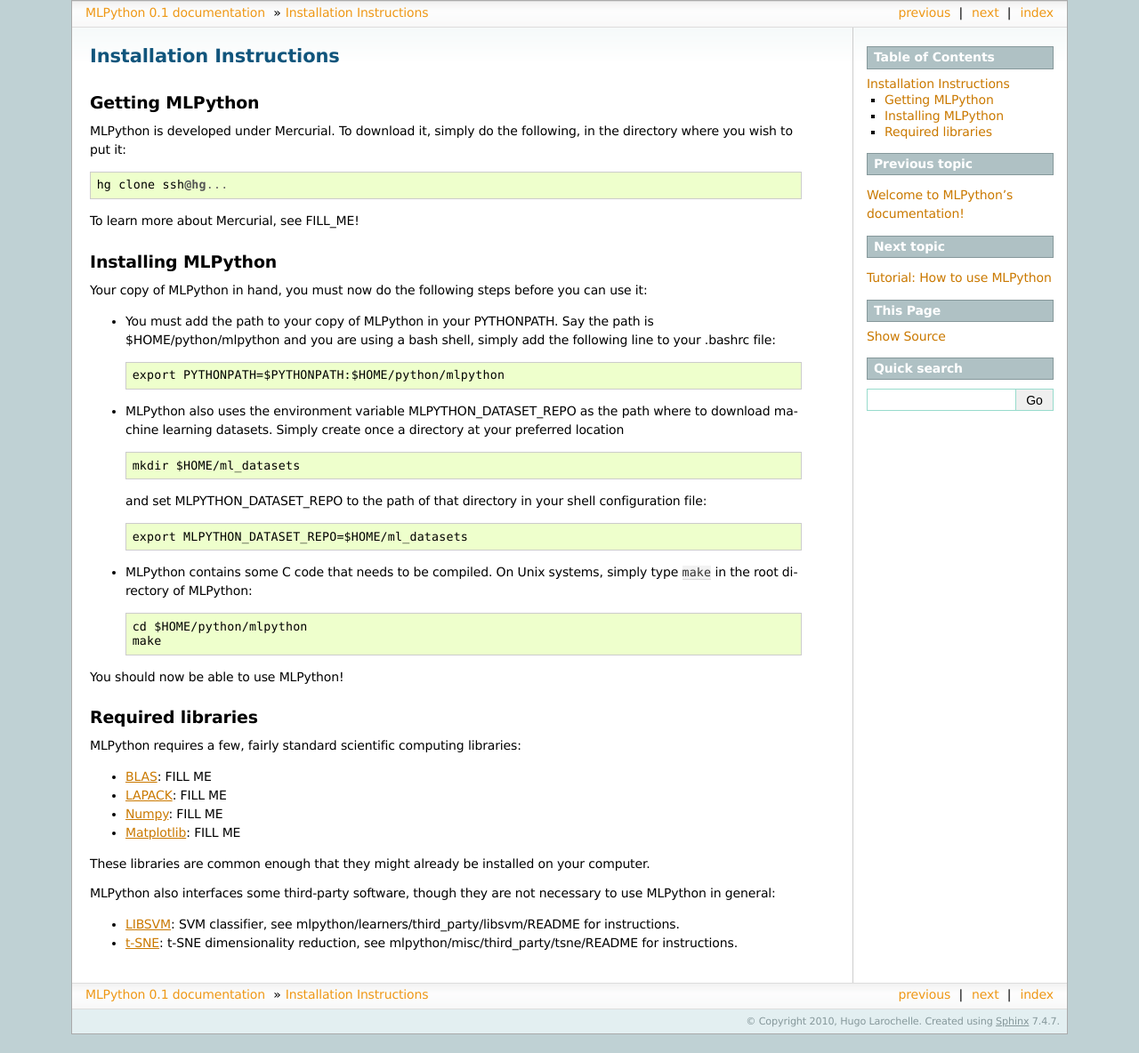
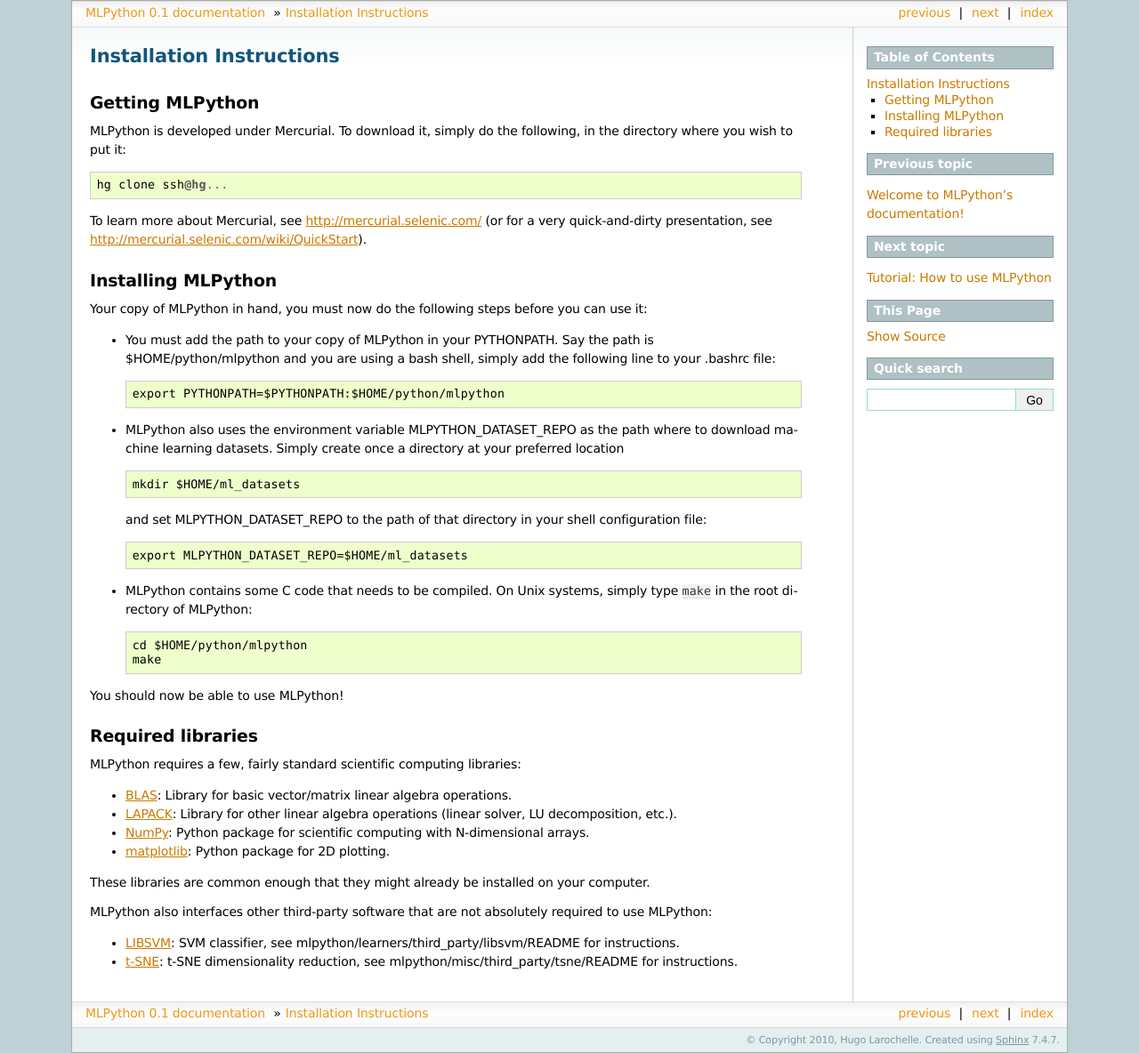
Before and after one commit to AmirHooshangi/mlpython, a Sphinx documentation site: the page built from doc/install.txt, in a window 1280 px wide. Shown: the whole page at 89% size. Built offline with Sphinx 7.4.7, drawn with Linux system fonts in a browser that asks for light colours; formulas are drawn with MathJax 3; before the commit the page ends 1163 px from its top, so only the background shows below that.

Commit message:
- (almost) finished the installation instructions (only need to add the right command for cloning the repository) - Numpy -> NumPy

```diff
--- a/doc/extend.txt
+++ b/doc/extend.txt
@@ -292,7 +292,7 @@
 * It is a good idea to make your MLProblem compatible with as many types of examples as possible.
   A fairly general assumption is that examples are going to be either a single (for instance an input
   without a target) or a tuple/list of (for instance an input and its target) elements. These
-  elements could be a various nature (Numpy arrays of arbitrary dimension, integers, strings, etc.).
+  elements could be a various nature (NumPy arrays of arbitrary dimension, integers, strings, etc.).
   All such assumptions should be clearly commented in the class's docstring (see :ref:`documenting_code`)
 * The requirement that ``apply_on()`` output the same type of MLProblem is not a strict one. There are
   cases where it's actually not what you want to do. An example is the SemisupervisedProblem (see :ref:`mlproblems_generic`)
--- a/doc/install.txt
+++ b/doc/install.txt
@@ -11,7 +11,9 @@
 
     hg clone ssh@hg...
 
-To learn more about Mercurial, see FILL_ME!
+To learn more about Mercurial, see http://mercurial.selenic.com/ (or
+for a very quick-and-dirty presentation, see
+http://mercurial.selenic.com/wiki/QuickStart).
 
 Installing MLPython
 -------------------
@@ -49,16 +51,16 @@
 
 MLPython requires a few, fairly standard scientific computing libraries:
 
-* `BLAS <http://FILL_ME>`_:       FILL ME
-* `LAPACK <http://FILL_ME>`_:     FILL ME
-* `Numpy <http://FILL_ME>`_:      FILL ME
-* `Matplotlib <http://FILL_ME>`_: FILL ME
+* `BLAS <http://netlib.org/blas/>`_: Library for basic vector/matrix linear algebra operations.
+* `LAPACK <http://www.netlib.org/lapack/>`_: Library for other linear algebra operations (linear solver, LU decomposition, etc.).
+* `NumPy <http://numpy.scipy.org/>`_: Python package for scientific computing with N-dimensional arrays.
+* `matplotlib <http://matplotlib.sourceforge.net/>`_: Python package for 2D plotting.
 
 These libraries are common enough that they might already be installed
 on your computer.
 
-MLPython also interfaces some third-party software, though they are
-not necessary to use MLPython in general:
+MLPython also interfaces other third-party software that are
+not absolutely required to use MLPython:
 
 * `LIBSVM <http://www.csie.ntu.edu.tw/~cjlin/libsvm/>`_: SVM classifier, see mlpython/learners/third_party/libsvm/README for instructions.
 * `t-SNE <http://http://homepage.tudelft.nl/19j49/t-SNE.html>`_: t-SNE dimensionality reduction, see mlpython/misc/third_party/tsne/README for instructions.
--- a/mathutils/__init__.py
+++ b/mathutils/__init__.py
@@ -26,7 +26,7 @@
 
 """
 The ``mathutils`` package provides modules for different mathematical
-functions that are not directly accessible through Numpy. A particular
+functions that are not directly accessible through NumPy. A particular
 focus is put on allowing to call these functions such that no memory
 allocation is required within. This is useful when one wants to call
 the same function several times. All modules rely on C++ code that
```
Also changed, not shown: 5 other files.
